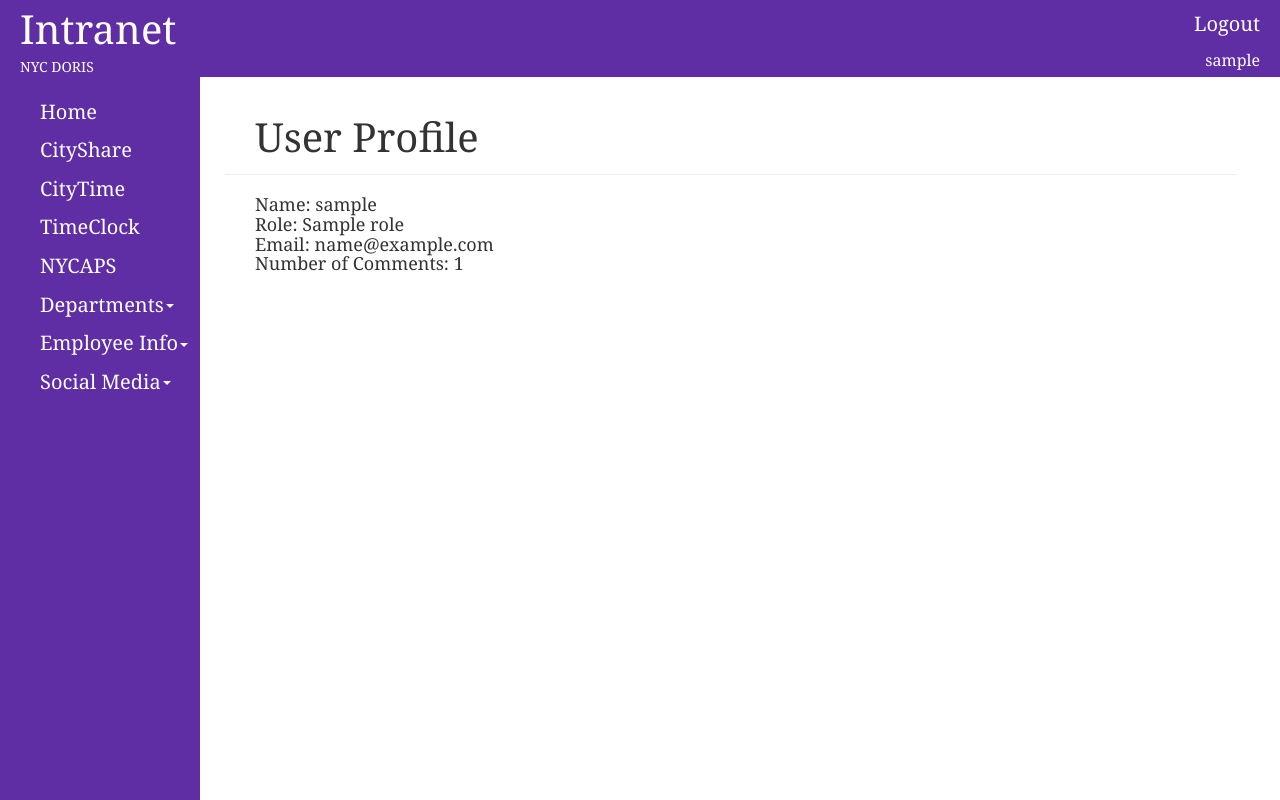
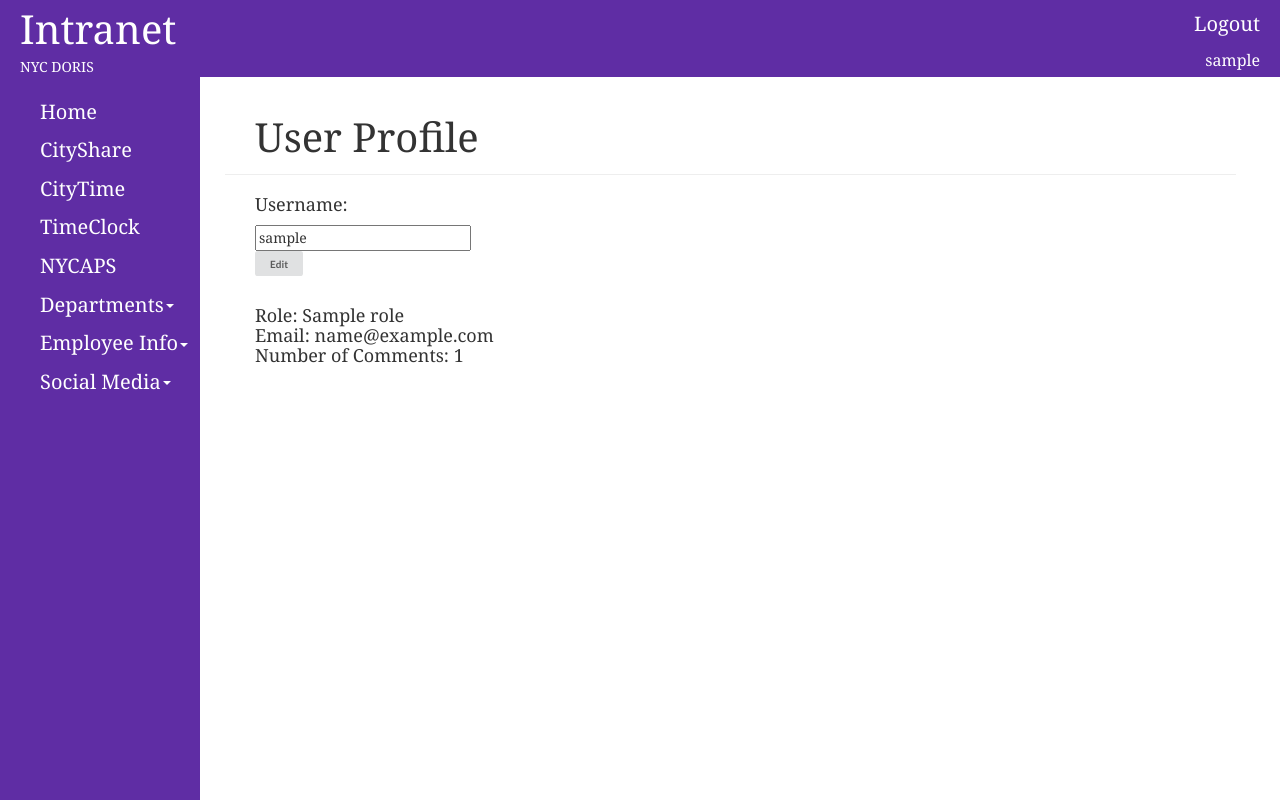
Before and after one commit to BrandonTang/intranet, a Flask app: page /profile in a window 1280 px wide. Run offline with Flask 2, Linux system fonts and the light colour scheme; a user stored in the database is signed in; tables that the repository leaves empty hold one stand-in row (values such as "Sample post"); some libraries are stand-ins or nearby versions.

Commit message:
Added option to edit username in profile page

```diff
--- a/app/main/views.py
+++ b/app/main/views.py
@@ -110,18 +110,12 @@ def index():
                         page_posts.append([id, title, time, text, comments, tags, author])
         selecttags = request.form.getlist('select_tags')
         for tag in selecttags:
-            # print tag
             tagid = Tag.query.filter_by(name=tag).first().id
-            # print "TagID:", tagid
             posttags = PostTag.query.filter_by(tag_id=tagid).all()
             posts = []
             for posttag in posttags:
-                # print "posttag:", posttag
-                # print "posttag.post_id:", posttag.post_id
-                # print "Post Query:", Post.query.filter_by(id=posttag.post_id).all()
                 post = Post.query.filter_by(id=posttag.post_id).first()
                 posts.append(post)
-                # print "posts:", posts
             posts.reverse()
             for post in posts:
                 id = post.id
@@ -150,51 +144,35 @@ def index():
 def newpost(data=None):
     tagList = Tag.query.with_entities(Tag.name).all()
     tagList = [r[0].encode('utf-8') for r in tagList]
-    # print tagList
     if data or request.method == 'POST':
         data = request.form.copy()
         post = Post.query.filter_by(text=data['editor1']).first()
         if data['editor1'] == "":
             return render_template('error.html', message="Please fill out the text!")
         if post is None:
-            # print "tags:", len(data['input_tag'])
             if data['input_tag'] == '':
                 return render_template('error.html', message="Please include tags!")
             title = data['input_title']
-            # print "title:", title
             text = data['editor1']
             textLength = len(text)
-            # print textLength
             if len(text) > 8000:
-                # print len(text)
                 return render_template('error.html', message="Text is too long! Please lower number of characters or remove some text edits.")
-            # print "text:", text
             time = datetime.now() - timedelta(hours=4)
-            # print "time:", time
-            # print "author:", current_user._get_current_object()
             post = Post(title=title, text=text, time=time, author=current_user._get_current_object())
             db.session.add(post)
             db.session.commit()
         tagsplit = data['input_tag'].split(', ')
         for eachtag in tagsplit:
-            # print "eachtag:", eachtag
             if eachtag not in tagList:
-                # print "1"
                 newtag = Tag(name=eachtag)
                 db.session.add(newtag)
                 db.session.commit()
                 posttag = PostTag(post_id=post.id, tag_id=newtag.id)
-                # print "posttag.post_id:", posttag.post_id
-                # print "posttag.tag_id:", posttag.tag_id
                 db.session.add(posttag)
                 db.session.commit()
             else:
-                # print "2"
                 oldtag = Tag.query.filter_by(name=eachtag).first().id
-                # print oldtag
                 posttag = PostTag(post_id=post.id, tag_id=oldtag)
-                # print "posttag.post_id:", posttag.post_id
-                # print "posttag.tag_id:", posttag.tag_id
                 db.session.add(posttag)
                 db.session.commit()
         return redirect(url_for('.index'))
@@ -246,16 +224,11 @@ def post(id):
 def tag(tag):
     page_posts = []
     tagid = Tag.query.filter_by(name=tag).first().id
-    # print "TagID:", tagid
     posttags = PostTag.query.filter_by(tag_id=tagid).all()
     posts = []
     for posttag in posttags:
-        # print "posttag:", posttag
-        # print "posttag.post_id:", posttag.post_id
-        # print "Post Query:", Post.query.filter_by(id=posttag.post_id).all()
         post = Post.query.filter_by(id=posttag.post_id).first()
         posts.append(post)
-        # print "posts:", posts
     posts.reverse()
     for post in posts:
         id = post.id
@@ -282,16 +255,12 @@ def edit(id):
     previousTagList = []
     postids = PostTag.query.filter_by(post_id=id).all()
     for postid in postids:
-        # print "tag_id:", postid.tag_id
         tagid = postid.tag_id
-        # print "tag_name:", Tag.query.filter_by(id=tagid).first().name
         tagname = Tag.query.filter_by(id=tagid).first().name
         previousTagList.append(tagname)
         previousTagString += tagname
         previousTagString += ", "
     previousTagString = previousTagString[:-2]
-    # print "previousTagString:", previousTagString
-    # print "previousTagList:", previousTagList
     post = Post.query.get_or_404(id)
     if current_user != post.author and not current_user.can(Permission.ADMINISTER):
         abort(403)
@@ -301,36 +270,23 @@ def edit(id):
         post.text = data['editor1']
         db.session.add(post)
         db.session.commit()
-        # print "newtags:", data['input_tag']
         tagsplit = data['input_tag'].split(', ')
-        # print "tagsplit:", tagsplit
         for eachtag in tagsplit:
-            # print "eachtag:", eachtag
             if eachtag not in tagList:
-                # print "1"
                 newtag = Tag(name=eachtag)
                 db.session.add(newtag)
                 db.session.commit()
                 posttag = PostTag(post_id=post.id, tag_id=newtag.id)
-                # print "posttag.post_id:", posttag.post_id
-                # print "posttag.tag_id:", posttag.tag_id
                 db.session.add(posttag)
                 db.session.commit()
             elif eachtag not in previousTagList:
-                # print "2"
                 oldtag = Tag.query.filter_by(name=eachtag).first().id
-                # print "oldtag", oldtag
                 posttag = PostTag(post_id=post.id, tag_id=oldtag)
-                # print "posttag.post_id:", posttag.post_id
-                # print "posttag.tag_id:", posttag.tag_id
                 db.session.add(posttag)
                 db.session.commit()
         for eachtag in previousTagList:
             if eachtag not in tagsplit:
-                # print "3"
                 oldtag = Tag.query.filter_by(name=eachtag).first().id
-                # print "oldtag", oldtag
-                # print "post_id", post.id
                 PostTag.query.filter_by(post_id=post.id, tag_id=oldtag).delete()
                 db.session.commit()
         flash('The post has been updated.')
@@ -431,29 +387,35 @@ def profile():
         elif eachuser.role.name == 'Director':
             directors.append(eachuser.username)
     if request.method == 'POST':
+        editusername = request.form.getlist('edit_username')
+        if len(editusername) > 0:
+            editusername = [r.encode('utf-8') for r in editusername][0]
+        print "Username:", editusername
+        print "user:", user
         selectemployee = request.form.getlist('select_employee')
+        print "Employees:", selectemployee
         selectdirector = request.form.getlist('select_director')
+        print "Director:", selectdirector
         selectuser = request.form.getlist('select_account')
+        print "Account:", selectuser
         if selectemployee == '':
             if selectdirector == '':
                 if selectuser == '':
-                    return render_template('profile.html', user=user, users=users, role=role, email=email, posts=posts, comments=comments,
-                        employees=employees, directors=directors)
+                    if editusername == user:
+                        return render_template('profile.html', user=user, users=users, role=role, email=email, posts=posts, comments=comments,
+                            employees=employees, directors=directors)
         else:
+            if editusername != user:
+                current_user.username = editusername
             for employee in selectemployee:
                 for user in User.query.all():
                     if employee == user.username:
-                        # print "user:", user.role
                         user.role = Role.query.filter_by(permissions=14).first()
-                        # print "user:", user.role
             for director in selectdirector:
                 for user in User.query.all():
                     if director == user.username:
-                        # print "user:", user.role
                         user.role = Role.query.filter_by(permissions=0xff).first()
-                        # print "user:", user.role
             for id in selectuser:
-                # print id
                 account = User.query.get_or_404(id)
                 db.session.delete(account)
                 db.session.commit()
--- a/app/templates/profile.html
+++ b/app/templates/profile.html
@@ -9,9 +9,19 @@
     <h2>User Profile</h2>
 </div>
 <div id="page-body">
-    <h4>
-    	Name: {{ user }}<br>
-    	Role: {{ role }}<br>
+    <h4>Username: </h4>
+        <div class="control-group">
+            <form name="input" class="form-horizontal" id="changeUsername" method="post">
+                <input value="{{ user }}" class="edit_username" name="edit_username" title="edit_username" required>
+                <div id="requestButton" class="control-group">
+                    <div>
+                        <button type="submit" title="submit_edit_username" class="ui button">Edit</button>
+                    </div>
+                </div>
+            </form>
+        </div>
+        <br>
+        <h4>Role: {{ role }}<br>
     	Email: {{ email }}<br>
     	{% if role == 'Administrator' or role == 'Director' %}
     	Number of Posts: {{ posts }}<br>
@@ -64,7 +74,7 @@
             </select>
         <div id="requestButton" class="control-group">
             <div>
-                <button type="submit" title="submit_director_role" class="ui button">Submit</button>
+                <button type="submit" title="delete_account" class="ui button">Delete</button>
             </div>
         </div>
         </form>
```
